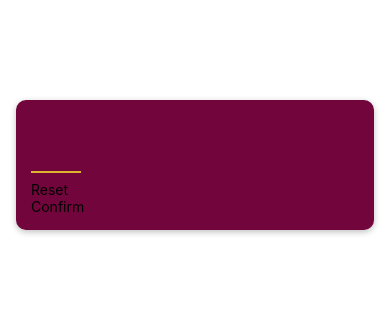
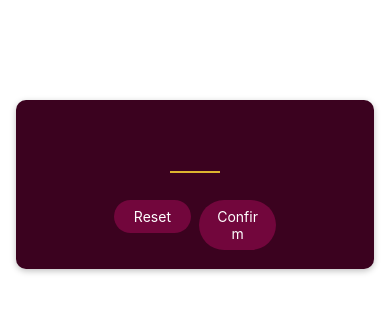
Before and after one commit to mawalou14/NumberGuessingGame, a React Native app: screen / in a window 390 px wide. Shown: the top 312 px of the page. Built offline with nearby package versions, Linux system fonts and the light colour scheme.

Commit message:
style the start game screen & Btns

```diff
--- a/components/ButtonPrimary.js
+++ b/components/ButtonPrimary.js
@@ -1,10 +1,22 @@
-import { StyleSheet, Text, View } from "react-native";
+import { Pressable, StyleSheet, Text, View } from "react-native";
+import Colors from "../constants/Colors";
 
 
 function PrimaryButton({children}) {
+
+    function pressHandler() {
+
+    }
+
     return (
-        <View>
-            <Text>{children}</Text>
+        <View style={styles.butonOuterContainer}>
+        <Pressable
+        onPress={pressHandler}
+        style={({pressed}) => pressed ? [styles.butonInnerContainer, styles.pressed] : styles.butonInnerContainer}
+        android_ripple={{color: Colors.primary600}}
+        >
+            <Text style={styles.buttonText}>{children}</Text>
+        </Pressable>
         </View>
     );
 }
@@ -12,5 +24,29 @@ function PrimaryButton({children}) {
 export default PrimaryButton;
 
 const styles = StyleSheet.create({
+    butonOuterContainer: {
+        borderRadius: 28,
+        margin: 4,
+        overflow: 'hidden'
+    },
 
+    butonInnerContainer: {
+        backgroundColor: Colors.primary500,
+        paddingVertical: 8,
+        paddingHorizontal: 16,
+        elevation: 8,
+        shadowColor: Colors.black,
+        shadowOffset: { width: 0, height: 2 },
+        shadowRadius: 6,
+        shadowOpacity: 0.25
+    },
+
+    buttonText: {
+        color: Colors.white,
+        textAlign: 'center',
+    },
+
+    pressed: {
+        opacity: 0.75
+    }
 });
--- a/screens/StartGameScreen.js
+++ b/screens/StartGameScreen.js
@@ -12,8 +12,14 @@ function StartGameScreen() {
             autoCapitalize="none"
             autoCorrect={false}
              />
+             <View style={styles.buttonsContainer}>
+                <View style={styles.buttonContainer}>
                     <PrimaryButton>Reset</PrimaryButton>
+                </View>
+                <View style={styles.buttonContainer}>
                     <PrimaryButton>Confirm</PrimaryButton>
+                </View>
+             </View>
         </View>
     );
 }
@@ -22,10 +28,12 @@ export default StartGameScreen;
 
 const styles = StyleSheet.create({
     inputContainer: {
+        justifyContent: 'center',
+        alignItems: 'center',
         marginTop: 100,
         marginHorizontal: 16,
         padding: 15,
-        backgroundColor: Colors.primary500,
+        backgroundColor: Colors.primary800,
         borderRadius: 10,
         elevation: 15, // for android shadow
         shadowColor: Colors.black,
@@ -44,5 +52,14 @@ const styles = StyleSheet.create({
         marginVertical: 8,
         fontWeight: 'bold',
         textAlign: 'center'
+    },
+
+    buttonsContainer: {
+        flexDirection: 'row',
+        marginTop: 15
+    },
+
+    buttonContainer: {
+        flex: 1
     }
 });
```
